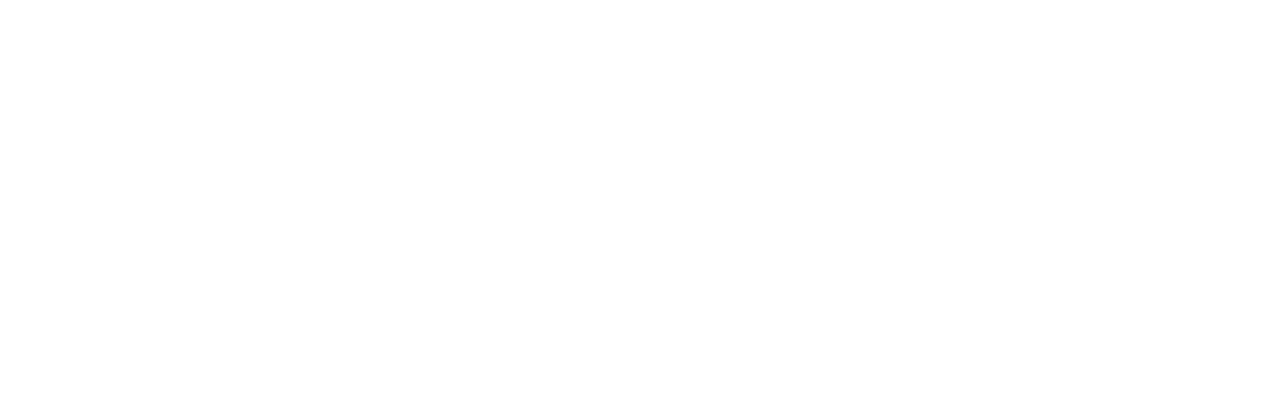
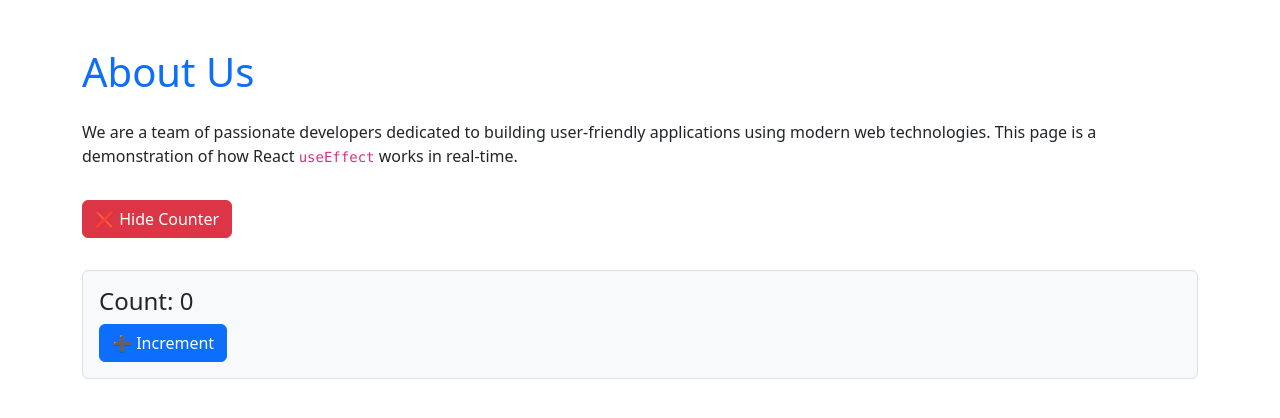
Before and after one commit to shivangi168/Redux, a React (Vite) app: page /about in a window 1280 px wide. Before the commit this address had no page. Shown: the top 418 px of the page. Built offline with nearby package versions, Linux system fonts and the light colour scheme.

Commit message:
added useEffect mounted unmounted and re renders

```diff
--- a/src/App.jsx
+++ b/src/App.jsx
@@ -1,14 +1,10 @@
-// App.jsx
 import { BrowserRouter as Router, Routes, Route, Navigate } from 'react-router-dom';
 import { useState } from 'react';
 import LandingPage from './pages/LandingPage';
-// import Login from './pages/Login';
 import AdminLayout from './layouts/AdminLayout';
 import EventList from './pages/admin/EventListing';
 import AdminLogin from './pages/admin/AdminLogin';
-// import Workshop from './pages/admin/Workshop';
-// import 'bootstrap/dist/css/bootstrap.min.css';
-
+import About from './pages/About';
 
 function App() {
   const [isAuthenticated, setIsAuthenticated] = useState(false);
@@ -16,13 +12,16 @@
   return (
     <Router>
       <Routes>
+        {/* Public Routes */}
         <Route path="/" element={<LandingPage />} />
+        <Route path="/about" element={<About />} />
         <Route path="/admin/login" element={<AdminLogin onLogin={() => setIsAuthenticated(true)} />} />
 
+        {/* Admin Routes (Protected) */}
         {isAuthenticated ? (
           <Route path="/admin/*" element={<AdminLayout />}>
             <Route path="events" element={<EventList />} />
-            {/* <Route path="workshops" element={<Workshop />} /> */}
+            {/* Add more protected routes here */}
           </Route>
         ) : (
           <Route path="/admin/*" element={<Navigate to="/admin/login" />} />
@@ -33,43 +32,3 @@
 }
 
 export default App;
-
-
-
-
-// import { BrowserRouter as Router, Routes, Route } from "react-router-dom";
-// import { QueryClient, QueryClientProvider } from "@tanstack/react-query";
-// // import Header from "./components/Header";
-// import Home from "./pages/Home";
-// import About from "./pages/About";
-// import Contact from "./pages/Contact";
-// import UserProfile from "./components/userProfile";
-// import NoPageFound from "./components/NoPageFound";
-// // import Login from "./pages/Login";
-// // import Dashboard from "./pages/Dashboard";
-// import "./App.css";
-// import ReactQuery from "./pages/ReactQuery";
-// import ListingList from './pages/ListingList';
-// // import CityStateManager from './pages/CityStateManager';
-
-// const queryClient = new QueryClient();
-
-// function App() {
-//   return (
-//     <Router>
-//       <QueryClientProvider client={queryClient}>
-//         {/* <Header /> */}
-//         <Routes>
-//           <Route path="/" element={<ListingList />} />
-//           {/* <Route path="/dashboard" element={<Dashboard />} /> */}
-//           {/* <Route path="/login" element={<Login />} /> */}
-//           {/* <Route path="/listing" element={<ListingList />} /> */}
-//           {/* <Route path="/cityStateManger" element={<CityStateManager />} /> */}
-//           <Route path="*" element={<NoPageFound />} />
-//         </Routes>
-//       </QueryClientProvider>
-//     </Router>
-//   );
-// }
-
-// export default App;
--- a/src/pages/About.jsx
+++ b/src/pages/About.jsx
@@ -1,38 +1,54 @@
-// import FormCheck from '../components/FormCheck'
-// import { AuthProvider } from '../components/AuthContext';;
-import { useState, useContext } from 'react';
-import { AuthContext } from '../components/AuthContext';
-function About() {
-    const { user, login, logout } = useContext(AuthContext)
-    const [username, SetUserName] = useState("");
-
-    return (
-        <div>
-            {user ? (
-                <>
-                    <h1>welcome , {user.name}</h1>
-                    <button onClick={logout}>Logout</button>
-                </>
-
-            )
-                :
-                <>
-                    <p>Please login</p>
-                    <input
-                        type="text"
-                        placeholder="Enter the name"
-                        value={username}
-                        onChange={(e) => SetUserName(e.target.value)}
-                    />
-                    <button onClick={() => login(username)}>login</button>
-                </>
-            }
-
-        </div>
-
-    )
+import { Component, useEffect, useState } from 'react';
 
 
+function CountDemo() {
+  const [count, setCount] = useState(0);
+
+ useEffect(()=>{
+    console.log("compoent mounted");
+    return (()=>{
+        console.log("component cleaned up before unmounting ")
+    })
+ },[])
+
+ useEffect(() => {
+  console.log(`🔁 Count changed to ${count}`);
+
+  return () => {
+    console.log(`🧹 Cleanup before count changes from ${count}`);
+  };
+}, [count]);
+
+
+
+  return (
+    <div className="border p-3 rounded bg-light mt-3">
+      <h4>Count: {count}</h4>
+      <button className="btn btn-primary me-2" onClick={() => setCount(count + 1)}>➕ Increment</button>
+    </div>
+  );
 }
 
-export default About;
+
+export default function About() {
+  const [showCounter, setShowCounter] = useState(true);
+
+  return (
+    <div className="container py-5">
+      <h1 className="mb-4 text-primary">About Us</h1>
+      <p>
+        We are a team of passionate developers dedicated to building user-friendly applications using modern web technologies.
+        This page is a demonstration of how React <code>useEffect</code> works in real-time.
+      </p>
+
+      <button
+        className={`btn ${showCounter ? 'btn-danger' : 'btn-success'} my-3`}
+        onClick={() => setShowCounter(!showCounter)}
+      >
+        {showCounter ? '❌ Hide Counter' : '🔄 Show Counter'}
+      </button>
+
+      {showCounter && <CountDemo />}
+    </div>
+  );
+}
--- a/src/pages/LandingPage.jsx
+++ b/src/pages/LandingPage.jsx
@@ -17,7 +17,7 @@
                 <a className="nav-link text-dark" href="#">Home</a>
               </li>
               <li className="nav-item mx-2">
-                <a className="nav-link text-dark" href="#">About us</a>
+                <a  href="/about" className="nav-link text-dark" >About us</a>
               </li>
               <li className="nav-item mx-2">
                 <a className="nav-link text-dark" href="#">Course</a>
```
